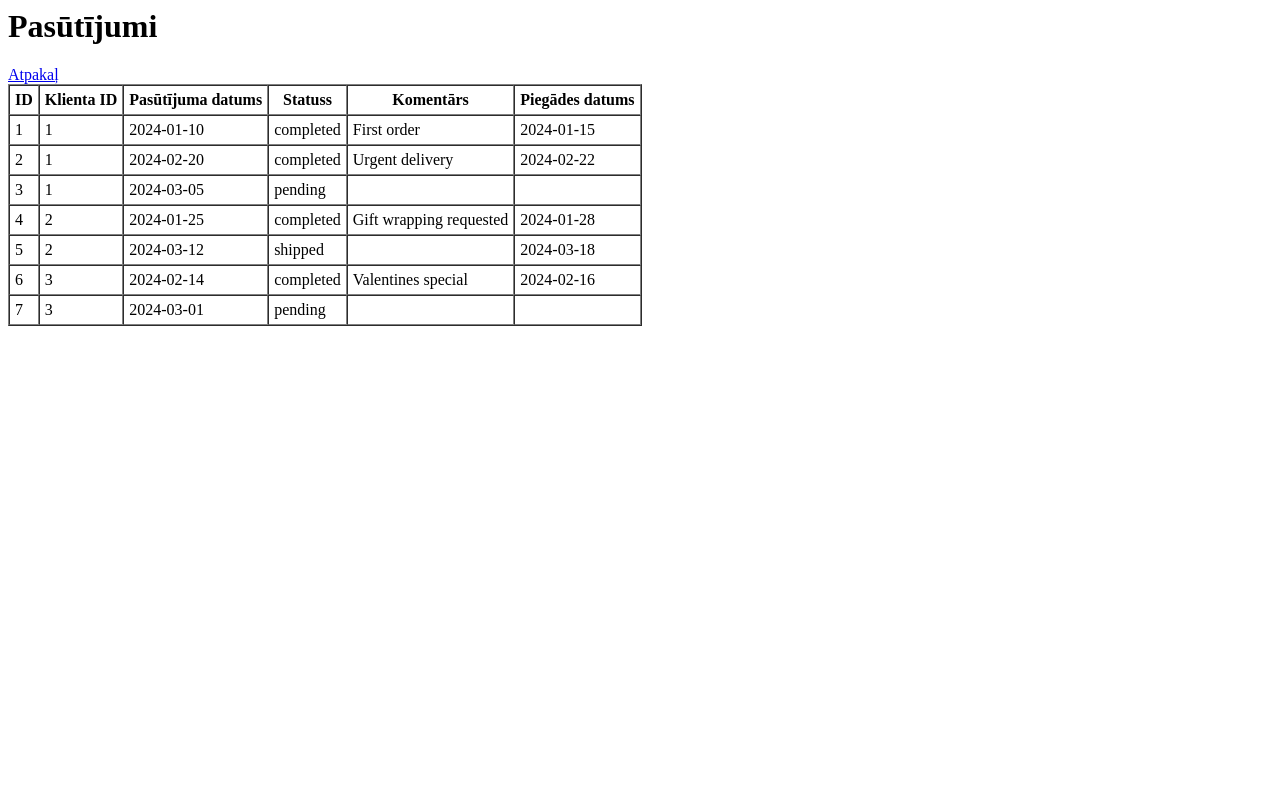
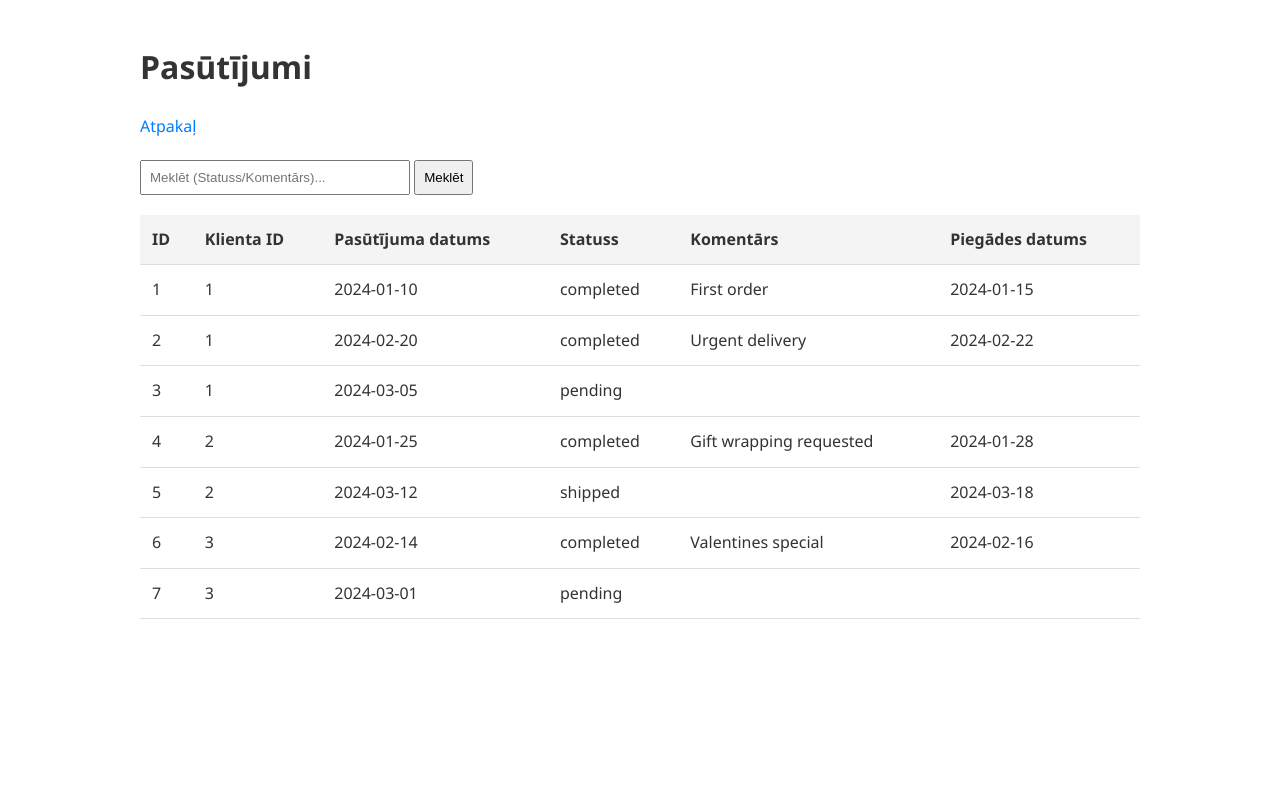
Before and after one commit to Markusscom/veikals, a PHP site: page /orders in a window 1280 px wide. Run offline with PHP 8.4, Linux system fonts and the light colour scheme; data comes from the database, SQL or seed files in the repository; data that the repository does not hold is empty.

Commit message:
feat: ieviesta meklēšana, bāzes izkārtojums un moderns CSS

```diff
--- /dev/null
+++ b/public/css/base.css
@@ -0,0 +1,50 @@
+:root {
+    --bg-color: #ffffff;
+    --text-color: #333333;
+    --table-header-bg: #f4f4f4;
+    --table-border: #ddd;
+    --accent-color: #007bff;
+}
+
+body {
+    font-family: 'Segoe UI', Tahoma, Geneva, Verdana, sans-serif;
+    background-color: var(--bg-color);
+    color: var(--text-color);
+    line-height: 1.6;
+    margin: 0;
+    padding: 20px;
+}
+
+.container {
+    max-width: 1000px;
+    margin: auto;
+}
+
+table {
+    width: 100%;
+    border-collapse: collapse;
+    margin-top: 20px;
+}
+
+th, td {
+    padding: 12px;
+    text-align: left;
+    border-bottom: 1px solid var(--table-border);
+}
+
+th {
+    background-color: var(--table-header-bg);
+}
+
+tr:hover {
+    background-color: #f9f9f9;
+}
+
+a {
+    color: var(--accent-color);
+    text-decoration: none;
+}
+
+a:hover {
+    text-decoration: underline;
+}
--- /dev/null
+++ b/public/css/theme-light.css
@@ -0,0 +1,4 @@
+:root {
+    --bg-color: #ffffff;
+    --text-color: #333333;
+}
--- a/public/index.php
+++ b/public/index.php
@@ -13,23 +13,52 @@ $orderController = new OrderController();
 
 $requestUri = parse_url($_SERVER['REQUEST_URI'], PHP_URL_PATH);
 
-switch ($requestUri) {
-    case '/':
-        echo "<h1>Veikals</h1>";
-        echo "<a href='/customers'>Klienti</a><br>";
-        echo "<a href='/orders'>Pasūtījumi</a><br>";
-        break;
-
-    case '/customers':
+if ($requestUri === '/customers' || $requestUri === '/orders') {
+    // Ļaujam kontrolieriem ielādēt skatus, kuros jau ir pievienoti header/footer
+    if ($requestUri === '/customers') {
         $customerController->index();
-        break;
-
-    case '/orders':
+    } else {
         $orderController->index();
-        break;
-
-    default:
-        http_response_code(404);
-        echo "<h1>404 - Lapa nav atrasta</h1>";
-        break;
+    }
+    exit;
 }
+?>
+<!DOCTYPE html>
+<html lang="lv">
+<head>
+    <meta charset="UTF-8">
+    <title>Sākums - Veikals</title>
+    <link rel="stylesheet" href="/css/base.css">
+    <style>
+        .hero { text-align: center; padding: 50px 0; animation: fadeIn 1s ease-in; }
+        @keyframes fadeIn { from { opacity: 0; } to { opacity: 1; } }
+        .dashboard-icons { display: flex; justify-content: center; gap: 40px; margin-top: 30px; }
+        .icon-box { transition: transform 0.3s ease; cursor: pointer; display: block; color: inherit; }
+        .icon-box:hover { transform: scale(1.1); }
+    </style>
+</head>
+<body>
+<div class="container">
+    <div class="hero">
+        <h1>Veikala Vadības Sistēma</h1>
+        <div class="dashboard-icons">
+            <a href="/customers" class="icon-box">
+                <svg width="64" height="64" viewBox="0 0 24 24" fill="none" stroke="currentColor" stroke-width="2">
+                    <path d="M20 21v-2a4 4 0 0 0-4-4H8a4 4 0 0 0-4 4v2"></path>
+                    <circle cx="12" cy="7" r="4"></circle>
+                </svg>
+                <p>Klienti</p>
+            </a>
+            <a href="/orders" class="icon-box">
+                <svg width="64" height="64" viewBox="0 0 24 24" fill="none" stroke="currentColor" stroke-width="2">
+                    <path d="M6 2L3 6v14a2 2 0 0 0 2 2h14a2 2 0 0 0 2-2V6l-3-4Z"></path>
+                    <line x1="3" y1="6" x2="21" y2="6"></line>
+                    <path d="M16 10a4 4 0 0 1-8 0"></path>
+                </svg>
+                <p>Pasūtījumi</p>
+            </a>
+        </div>
+    </div>
+</div>
+</body>
+</html>
--- a/src/Controllers/CustomerController.php
+++ b/src/Controllers/CustomerController.php
@@ -15,7 +15,8 @@ class CustomerController
 
     public function index()
     {
-        $customers = $this->customerModel->getAll();
+        $search = $_GET['search'] ?? null;
+        $customers = $this->customerModel->getAll($search);
         require __DIR__ . '/../../views/customers.php';
     }
 }
--- a/src/Controllers/OrderController.php
+++ b/src/Controllers/OrderController.php
@@ -15,7 +15,8 @@ class OrderController
 
     public function index()
     {
-        $orders = $this->orderModel->getAll();
+        $search = $_GET['search'] ?? null;
+        $orders = $this->orderModel->getAll($search);
         require __DIR__ . '/../../views/orders.php';
     }
 }
--- a/src/Models/Customer.php
+++ b/src/Models/Customer.php
@@ -6,8 +6,13 @@ use Veikals\App\Core\Model;
 
 class Customer extends Model
 {
-    public function getAll()
+    public function getAll($search = null)
     {
+        if ($search) {
+            $stmt = $this->db->prepare("SELECT * FROM customers WHERE first_name LIKE ? OR last_name LIKE ? OR email LIKE ?");
+            $stmt->execute(["%$search%", "%$search%", "%$search%"]);
+            return $stmt->fetchAll();
+        }
         return $this->db->query("SELECT * FROM customers")->fetchAll();
     }
 }
--- a/src/Models/Order.php
+++ b/src/Models/Order.php
@@ -6,8 +6,13 @@ use Veikals\App\Core\Model;
 
 class Order extends Model
 {
-    public function getAll()
+    public function getAll($search = null)
     {
+        if ($search) {
+            $stmt = $this->db->prepare("SELECT * FROM orders WHERE status LIKE ? OR comment LIKE ?");
+            $stmt->execute(["%$search%", "%$search%"]);
+            return $stmt->fetchAll();
+        }
         return $this->db->query("SELECT * FROM orders")->fetchAll();
     }
 }
--- /dev/null
+++ b/views/layout/footer.php
@@ -0,0 +1,3 @@
+</div>
+</body>
+</html>
--- /dev/null
+++ b/views/layout/header.php
@@ -0,0 +1,10 @@
+<!DOCTYPE html>
+<html lang="lv">
+<head>
+    <meta charset="UTF-8">
+    <title>Veikals</title>
+    <link rel="stylesheet" href="/css/base.css">
+    <link rel="stylesheet" href="/css/theme-<?= $theme ?? 'light' ?>.css">
+</head>
+<body>
+<div class="container">
--- a/views/orders.php
+++ b/views/orders.php
@@ -1,7 +1,13 @@
+<?php include 'layout/header.php'; ?>
 <h1>Pasūtījumi</h1>
-<a href='/'>Atpakaļ</a><br>
+<a href='/'>Atpakaļ</a>
 
-<table border='1' cellpadding='5' cellspacing='0'>
+<form method="GET" action="/orders" style="margin: 20px 0;">
+    <input type="text" name="search" value="<?= htmlspecialchars($_GET['search'] ?? '') ?>" placeholder="Meklēt (Statuss/Komentārs)..." style="padding: 8px; width: 250px;">
+    <button type="submit" style="padding: 8px;">Meklēt</button>
+</form>
+
+<table>
     <tr>
         <th>ID</th>
         <th>Klienta ID</th>
@@ -21,3 +27,4 @@
         </tr>
     <?php endforeach; ?>
 </table>
+<?php include 'layout/footer.php'; ?>
```
Also changed, not shown: public/css/theme-dark.css (added, +10 -0 lines), views/customers.php (+9 -2 lines).
